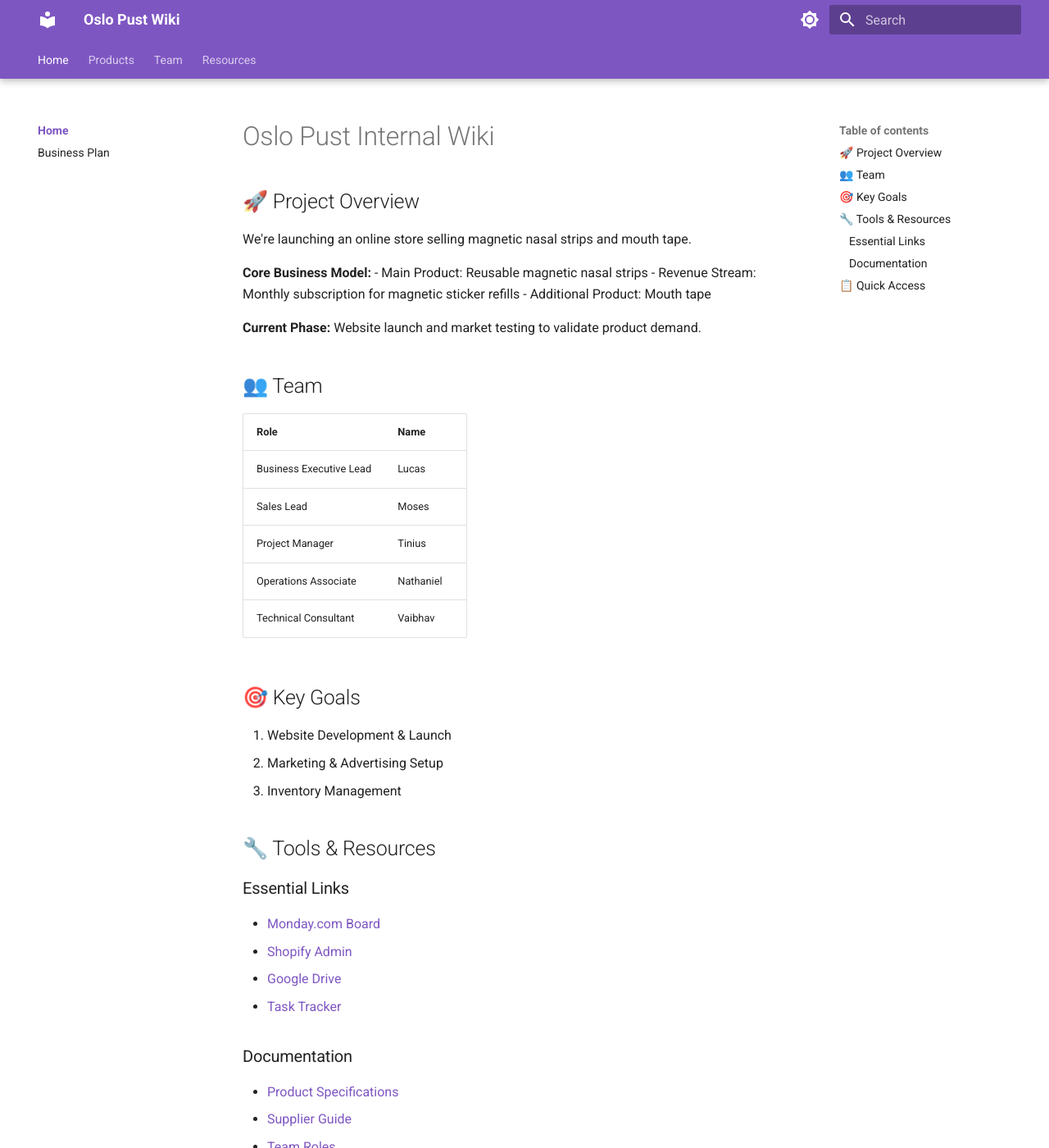
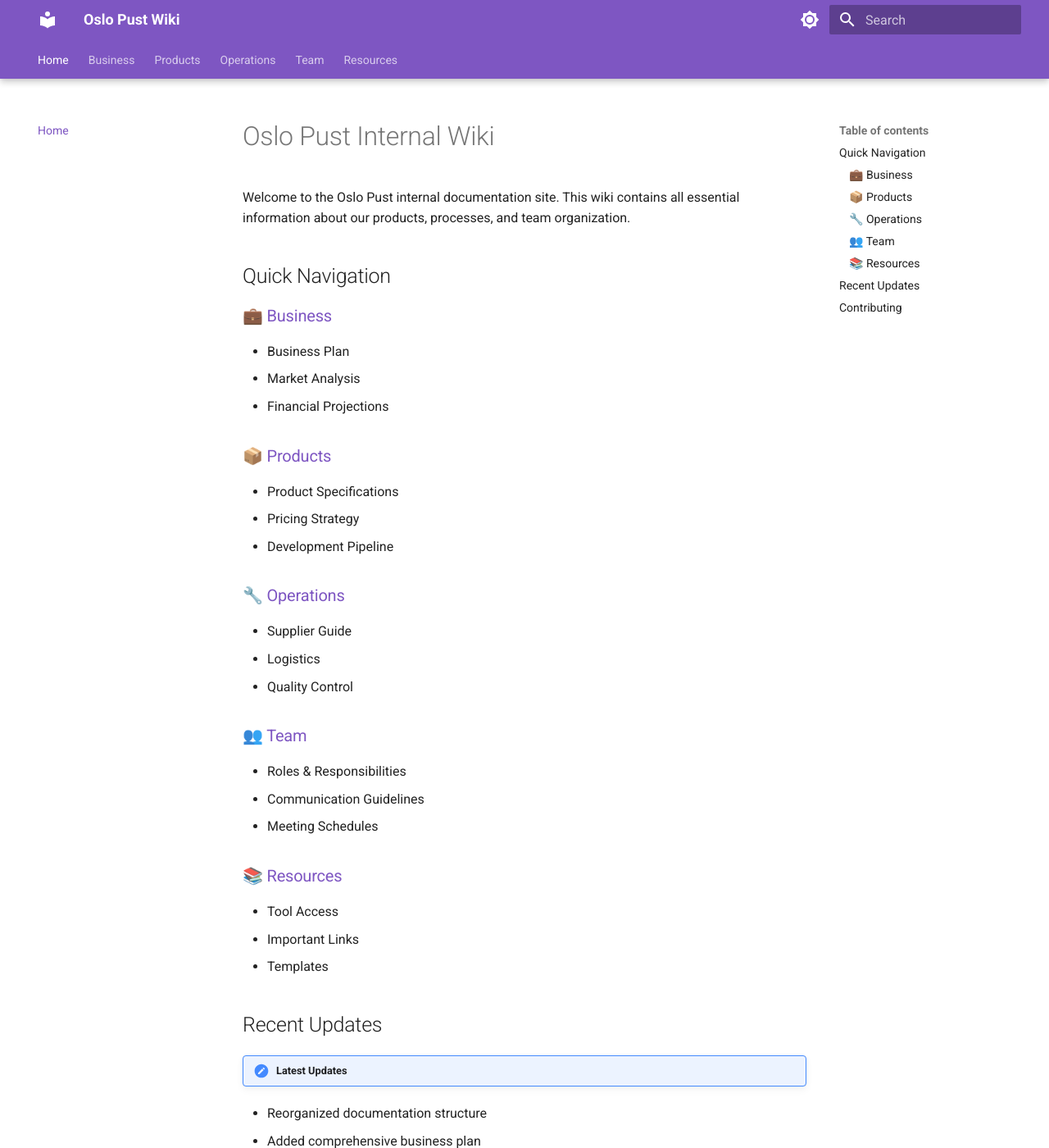
Before and after one commit to tiniusweb2/oslopust, an MkDocs documentation site: the page built from docs/index.md, in a window 1280 px wide and 1400 px high. Shown: the whole window at 82% size. Built offline with MkDocs 1.6.1 and Material for MkDocs 9.7.7, drawn with Linux system fonts in a browser that asks for light colours; some of the changed text lies outside the part shown.

Commit message:
Reorganize documentation structure with new sections and navigation

```diff
--- a/docs/index.md
+++ b/docs/index.md
@@ -1,45 +1,47 @@
 # Oslo Pust Internal Wiki
 
-## 🚀 Project Overview
-We're launching an online store selling magnetic nasal strips and mouth tape.
+Welcome to the Oslo Pust internal documentation site. This wiki contains all essential information about our products, processes, and team organization.
 
-**Core Business Model:**
-- Main Product: Reusable magnetic nasal strips
-- Revenue Stream: Monthly subscription for magnetic sticker refills
-- Additional Product: Mouth tape
+## Quick Navigation
 
-**Current Phase:**
-Website launch and market testing to validate product demand.
+### 💼 [Business](business/index.md)
+- Business Plan
+- Market Analysis
+- Financial Projections
 
-## 👥 Team
+### 📦 [Products](products/index.md)
+- Product Specifications
+- Pricing Strategy
+- Development Pipeline
 
-| Role | Name |
-|------|------|
-| Business Executive Lead | Lucas |
-| Sales Lead | Moses |
-| Project Manager | Tinius |
-| Operations Associate | Nathaniel |
-| Technical Consultant | Vaibhav |
+### 🔧 [Operations](operations/index.md)
+- Supplier Guide
+- Logistics
+- Quality Control
 
-## 🎯 Key Goals
-1. Website Development & Launch
-2. Marketing & Advertising Setup
-3. Inventory Management
+### 👥 [Team](team/index.md)
+- Roles & Responsibilities
+- Communication Guidelines
+- Meeting Schedules
 
-## 🔧 Tools & Resources
+### 📚 [Resources](resources/index.md)
+- Tool Access
+- Important Links
+- Templates
 
-### Essential Links
-- [Monday.com Board](https://monday.com)
-- [Shopify Admin](https://shopify.com/admin)
-- [Google Drive](https://drive.google.com)
-- [Task Tracker](https://app.slack.com/lists/T080S0JENQG/F081EFU5LMR)
+## Recent Updates
 
-### Documentation
-- [Product Specifications](specifications/product-supplier-specs.md)
-- [Supplier Guide](suppliers-guide.md)
-- [Team Roles](roles.md)
+!!! note "Latest Updates"
+   - Reorganized documentation structure
+   - Added comprehensive business plan
+   - Updated product specifications
+   - Added supplier guidelines
 
-## 📋 Quick Access
-- [Competitor Analysis](competitors.md)
-- [Product Pricing](specifications/product-supplier-specs.md#1-product-overview)
-- [Cost Estimates](specifications/product-supplier-specs.md#4-action-items--pending-decisions)
+## Contributing
+
+To contribute to this documentation:
+
+1. Clone the repository
+2. Create or update markdown files in the appropriate directory
+3. Preview changes using `mkdocs serve`
+4. Submit your changes via pull request
--- a/mkdocs.yml
+++ b/mkdocs.yml
@@ -3,88 +3,88 @@ site_description: Internal documentation for Oslo Pust
 site_author: Oslo Pust Team
 
 theme:
-  name: material
-  # Custom theme settings
-  palette:
-    # Light mode
-    - media: "(prefers-color-scheme: light)"
-      scheme: default
-      primary: deep purple
-      accent: purple
-      toggle:
-        icon: material/brightness-7
-        name: Switch to dark mode
-    # Dark mode
-    - media: "(prefers-color-scheme: dark)"
-      scheme: slate
-      primary: purple
-      accent: deep purple
-      toggle:
-        icon: material/brightness-4
-        name: Switch to light mode
-  font:
-    text: Roboto
-    code: Roboto Mono
-  features:
-    - navigation.tabs
-    - navigation.sections
-    - navigation.path
-    - navigation.indexes
-    - navigation.top
-    - navigation.tracking
-    - navigation.tabs.sticky
-    - toc.follow
-    - search.suggest
-    - search.highlight
-    - content.tabs.link
-    - content.code.annotation
-    - content.code.copy
+ name: material
+ palette:
+   - media: "(prefers-color-scheme: light)"
+     scheme: default
+     primary: deep purple
+     accent: purple
+     toggle:
+       icon: material/brightness-7
+       name: Switch to dark mode
+   - media: "(prefers-color-scheme: dark)"
+     scheme: slate
+     primary: purple
+     accent: deep purple
+     toggle:
+       icon: material/brightness-4
+       name: Switch to light mode
+ font:
+   text: Roboto
+   code: Roboto Mono
+ features:
+   - navigation.tabs
+   - navigation.sections
+   - navigation.path
+   - navigation.indexes
+   - navigation.top
+   - navigation.tracking
+   - navigation.tabs.sticky
+   - toc.follow
+   - search.suggest
+   - search.highlight
+   - content.tabs.link
+   - content.code.annotation
+   - content.code.copy
 
-# Improved navigation structure
 nav:
-  - Home:
-    - Overview: index.md
-    - Business Plan: business-plan.md
-  - Products:
-    - Specifications: specifications/product-supplier-specs.md
-    - Supplier Guide: suppliers-guide.md
-  - Team:
-    - Roles & Structure: roles.md
-  - Resources:
-    - Tools & Links: resources.md
+ - Home: index.md
+ - Business:
+   - Overview: business/index.md
+   - Business Plan: business/business-plan.md
+ - Products:
+   - Overview: products/index.md
+   - Specifications: products/product-supplier-specs.md
+ - Operations:
+   - Overview: operations/index.md
+   - Suppliers: operations/suppliers-guide.md
+ - Team:
+   - Overview: team/index.md
+   - Roles: team/roles.md
+ - Resources:
+   - Overview: resources/index.md
 
 plugins:
-  - search
-  # Add PDF export capability
-  - with-pdf:
-      author: Oslo Pust Team
-      copyright: Copyright © 2024 Oslo Pust
-      cover_subtitle: Internal Documentation
-      toc_level: 3
-      output_path: pdf/documentation.pdf
+ - search
+ - with-pdf:
+     author: Oslo Pust Team
+     copyright: Copyright © 2024 Oslo Pust
+     cover_subtitle: Internal Documentation
+     toc_level: 3
+     output_path: pdf/documentation.pdf
 
 markdown_extensions:
-  - pymdownx.highlight:
-      anchor_linenums: true
-  - pymdownx.inlinehilite
-  - pymdownx.snippets
-  - pymdownx.superfences:
-      custom_fences:
-        - name: mermaid
-          class: mermaid
-          format: !!python/name:pymdownx.superfences.fence_code_format
-  - admonition
-  - pymdownx.details
-  - attr_list
-  - md_in_html
-  - tables
-  - def_list
-  - footnotes
+ - pymdownx.highlight:
+     anchor_linenums: true
+ - pymdownx.inlinehilite
+ - pymdownx.snippets
+ - pymdownx.superfences:
+     custom_fences:
+       - name: mermaid
+         class: mermaid
+         format: !!python/name:pymdownx.superfences.fence_code_format
+ - admonition
+ - pymdownx.details
+ - attr_list
+ - md_in_html
+ - tables
+ - def_list
+ - footnotes
 
 extra:
-  social:
-    - icon: fontawesome/brands/github
-      link: https://github.com/tiniusweb2
-  generator: false
+ social:
+   - icon: fontawesome/brands/github
+     link: https://github.com/tiniusweb2
+ generator: false
 
 copyright: Copyright &copy; 2024 Oslo Pust
```
Also changed, not shown: docs/business/index.md (added, +7 -0 lines), docs/operations/index.md (added, +7 -0 lines), docs/products/index.md (added, +7 -0 lines), docs/resources/index.md (added, +7 -0 lines), docs/team/index.md (added, +7 -0 lines), docs/business/business-plan.md (renamed from docs/business-plan.md), docs/operations/suppliers-guide.md (renamed from docs/suppliers-guide.md), docs/products/product-supplier-specs.md (renamed from docs/specifications/product-supplier-specs.md), docs/team/roles.md (renamed from docs/roles.md).
